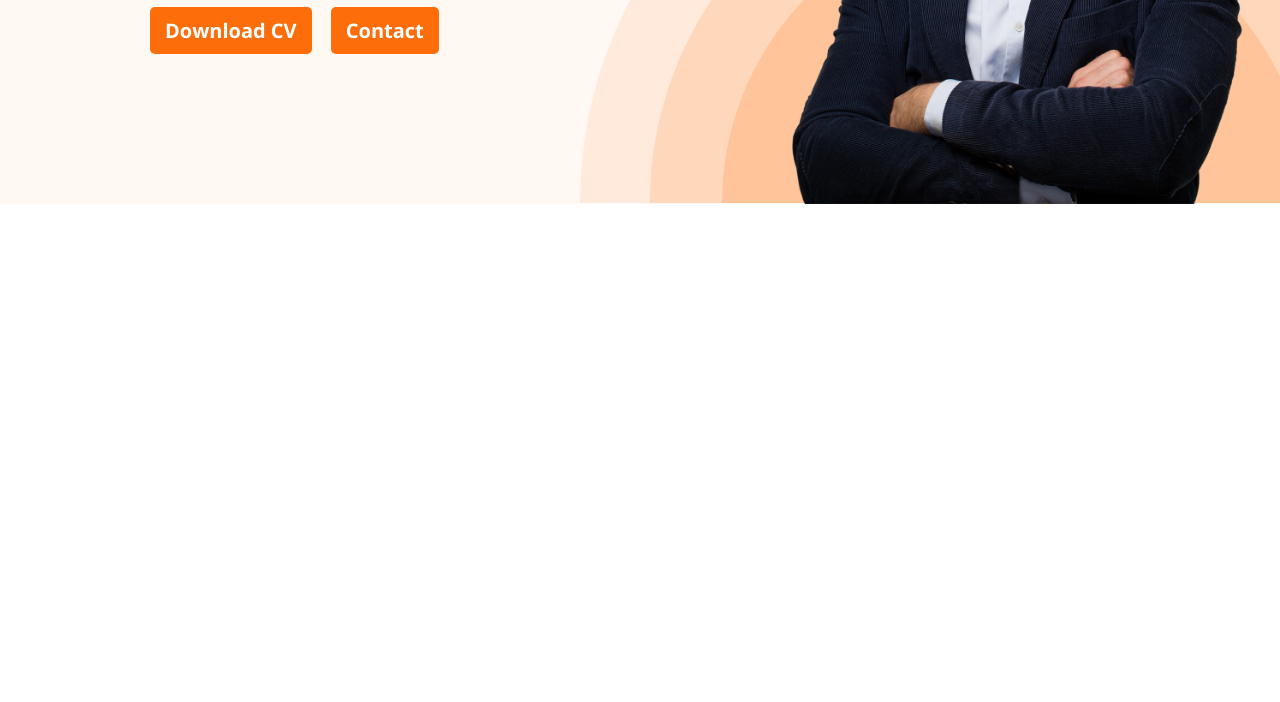
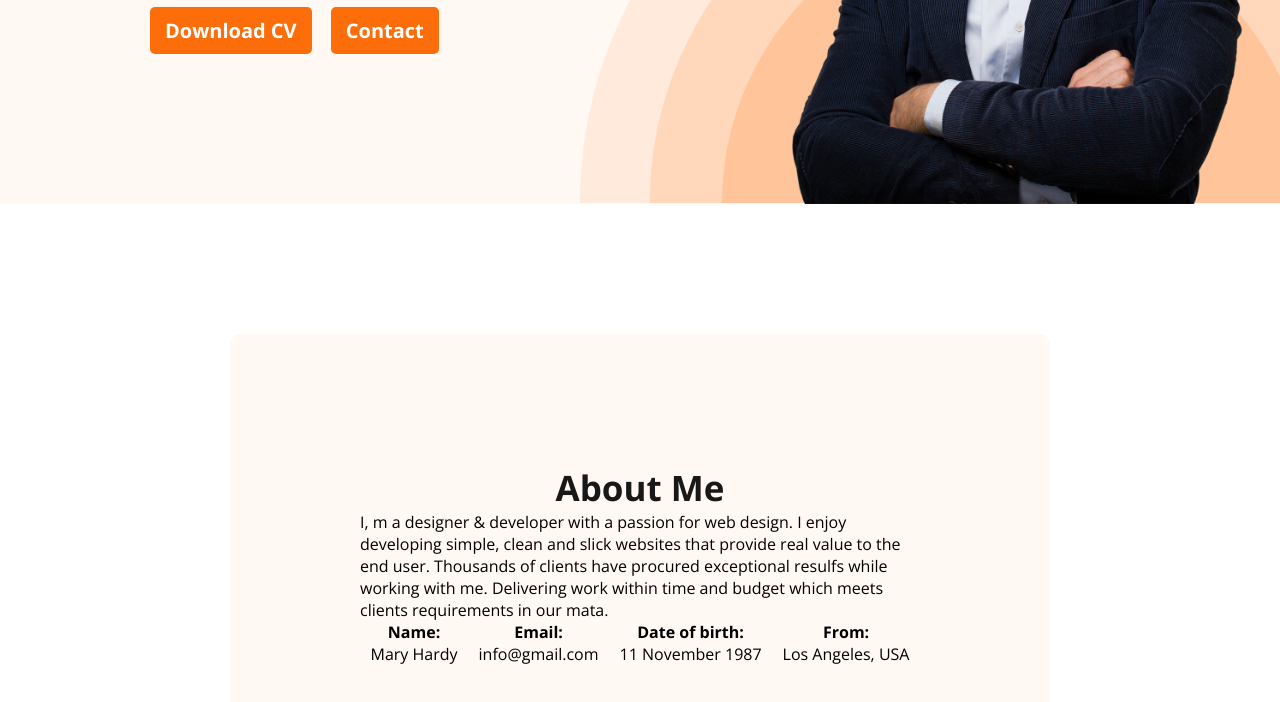
Before and after one commit to emon-02/Portfolio-Website, a plain HTML site: page index.html in a window 1280 px wide. Shown: the part 496-1198 px from the top of the page. Before the commit the page ends 800 px from the top, so only its background shows below. Drawn offline with nearby package versions, Linux system fonts and the light colour scheme.

Commit message:
added about section

```diff
--- a/Styles/portfolio.css
+++ b/Styles/portfolio.css
@@ -16,6 +16,18 @@ background: #FD6E0A;
 border: none;
 padding: 10px 15px;
 margin-right: 15px;
+}
+.section-title{
+    color: #181818;
+text-align: center;
+font-size: 35px;
+font-weight: 700;
+}
+.section-descripton{
+    color:  #75757;
+text-align: center;
+font-size: 18px;
+font-weight: 400;
 }
 /* NAV RELATED STYLES */
 nav{
@@ -78,3 +90,24 @@ margin-bottom: 10px;
 .banner-description{
     margin-bottom: 10px;
 }
+/* MAIN SECTION STYLES */
+main{
+    max-width: 11140px;
+    margin: 0 auto;
+}
+
+
+/* ABOUT SECTION STYLES */
+.about{
+    padding: 130px;
+    background: #FFF8F3;
+    border-radius: 10px;
+    margin: 130px 230px;
+}
+.about-info-container{
+    display: flex;
+    justify-content: space-around;
+}
+.about-info{
+    text-align: center;
+}
--- a/index.html
+++ b/index.html
@@ -11,7 +11,6 @@
 </head>
 <body>
     <header class="header">
-
 <nav>
     <h3 class="nav-title">Ma<span class="txt-primary">r</span>y</h3>
 <ul>
@@ -32,7 +31,28 @@
 </div>
     </header>
     <main>
-
+<section class="about">
+    <h3 class="section-title">About Me</h3>
+    <p class="section-description">I, m a designer & developer with a passion for web design. I enjoy developing simple, clean and slick websites that provide real value to the end user. Thousands of clients have procured exceptional resulfs while working with me. Delivering work within time and budget which meets clients requirements in our mata.</p>
+    <div class="about-info-container">
+<div class="about-info">
+    <h4 class="info-title">Name:</h4>
+    <p class="info-description">Mary Hardy </p>
+</div>
+<div class="about-info">
+    <h4 class="info-title">Email:</h4>
+    <p class="info-description">info@gmail.com</p>
+</div>
+<div class="about-info">
+    <h4 class="info-title">Date of birth:</h4>
+    <p class="info-description">11 November 1987</p>
+</div>
+<div class="about-info">
+    <h4 class="info-title">From:</h4>
+    <p class="info-description">Los Angeles, USA</p>
+</div>
+    </div>
+</section>
     </main>
     <footer>
 
```
